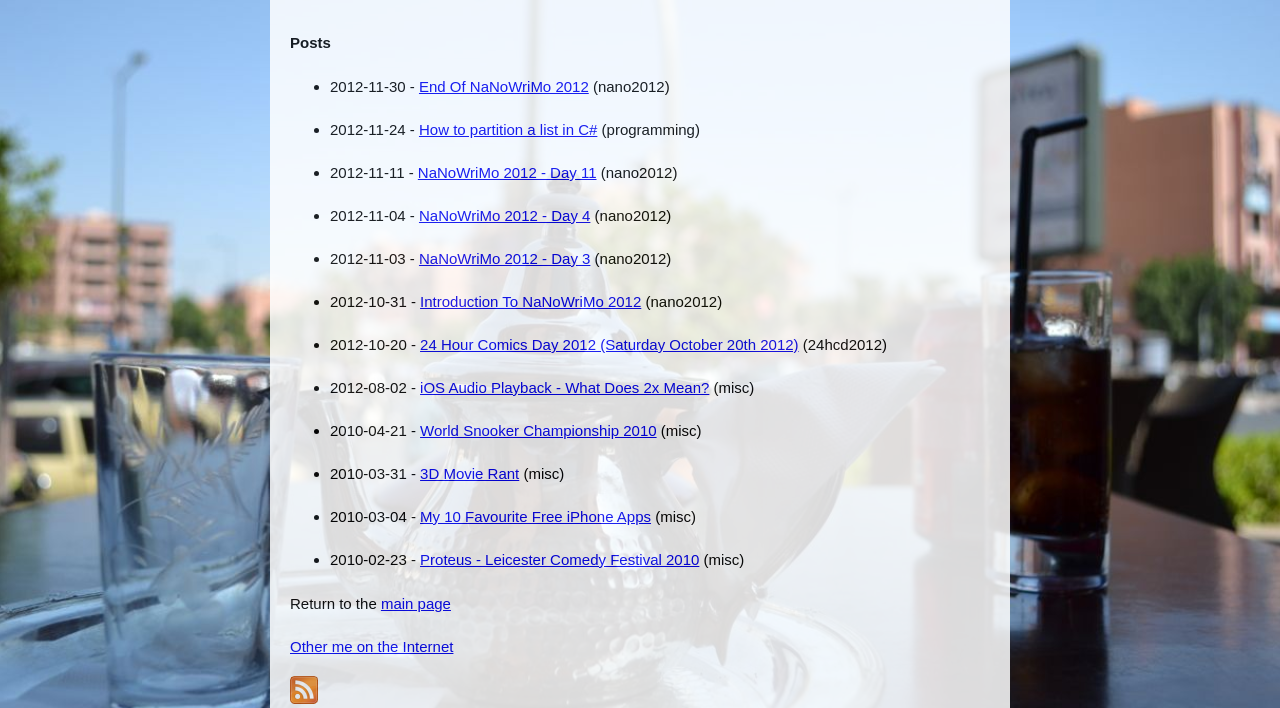
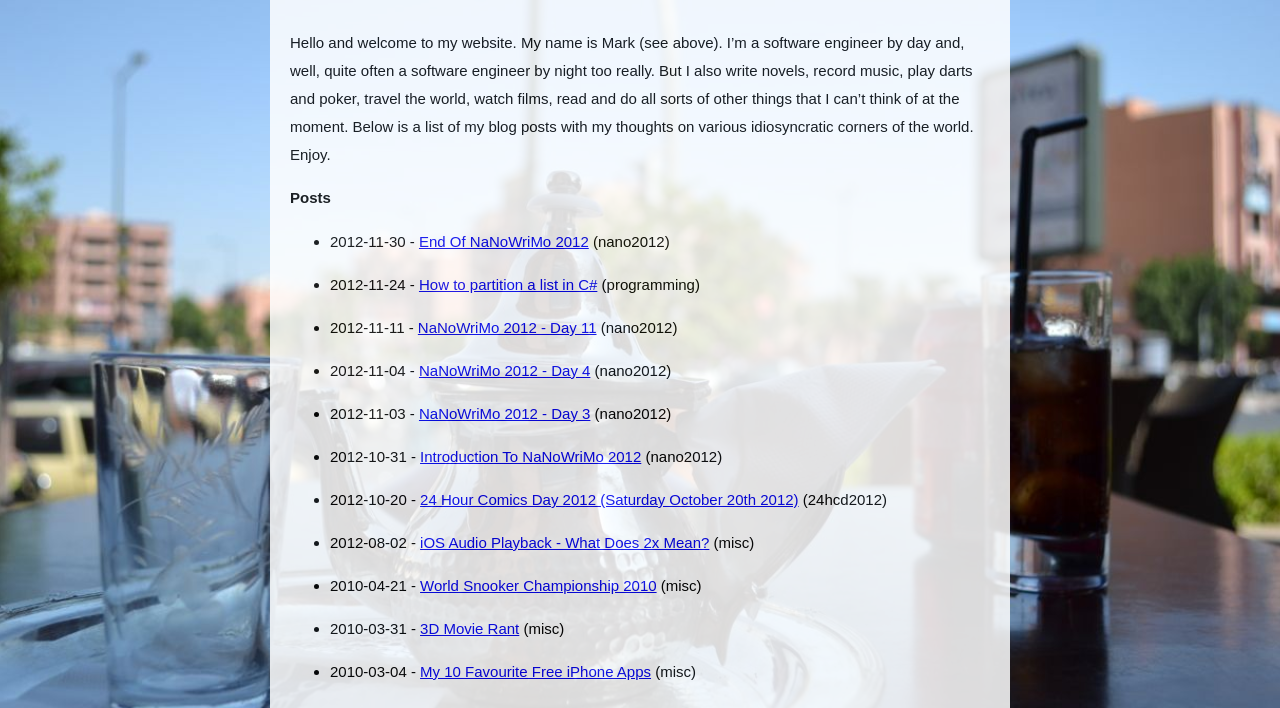
Before and after one commit to MarkWithall/markwithall.github.com, a Jekyll site: the page built from index.md, in a window 1280 px wide, cut to the strip 136-844 px from the top of the page. Built offline with Jekyll 4.4.1, drawn with Linux system fonts in a browser that asks for light colours; some web fonts are replaced.

Commit message:
Added intro

```diff
--- a/index.md
+++ b/index.md
@@ -3,6 +3,8 @@ permalink: /
 layout: default
 title: Mark Withall
 ---
+
+Hello and welcome to my website.  My name is Mark (see above).  I'm a software engineer by day and, well, quite often a software engineer by night too really.  But I also write novels, record music, play darts and poker, travel the world, watch films, read and do all sorts of other things that I can't think of at the moment.  Below is a list of my blog posts with my thoughts on various idiosyncratic corners of the world.  Enjoy.
 
 Posts
 --
```
